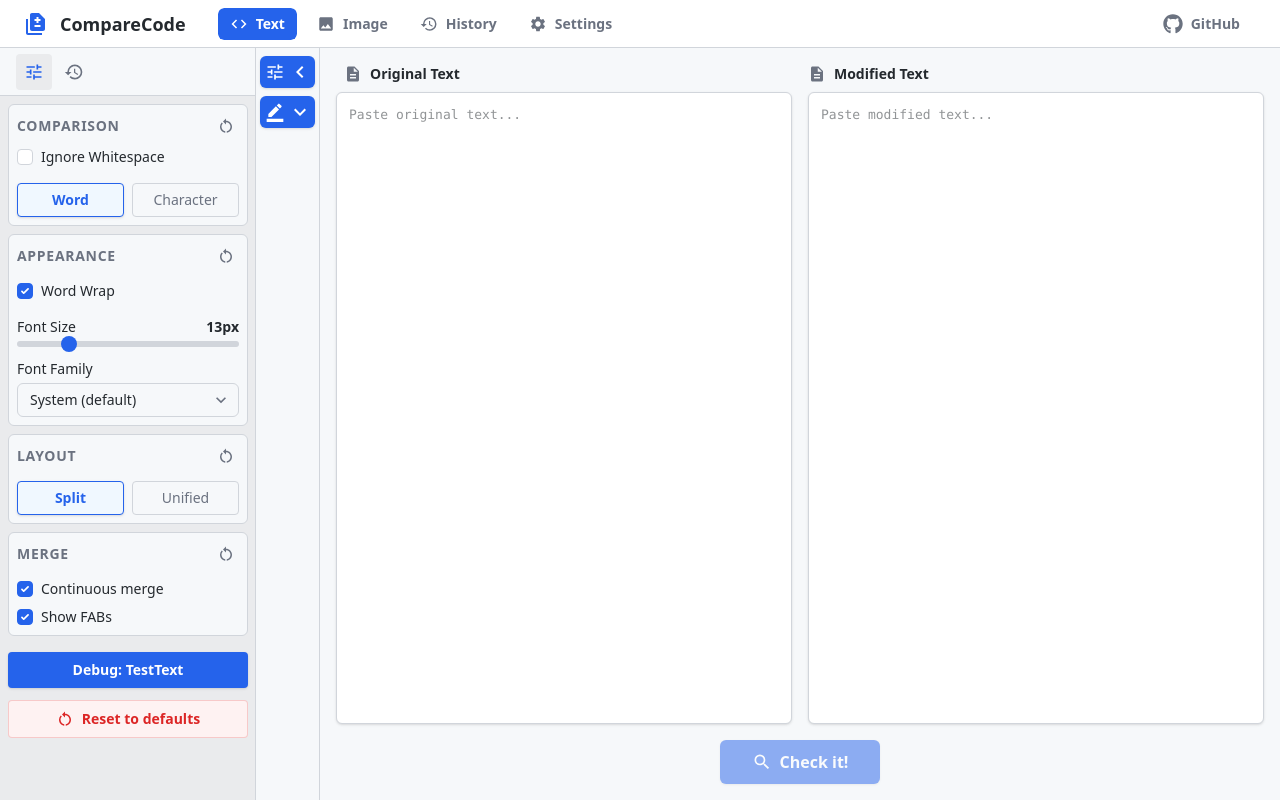
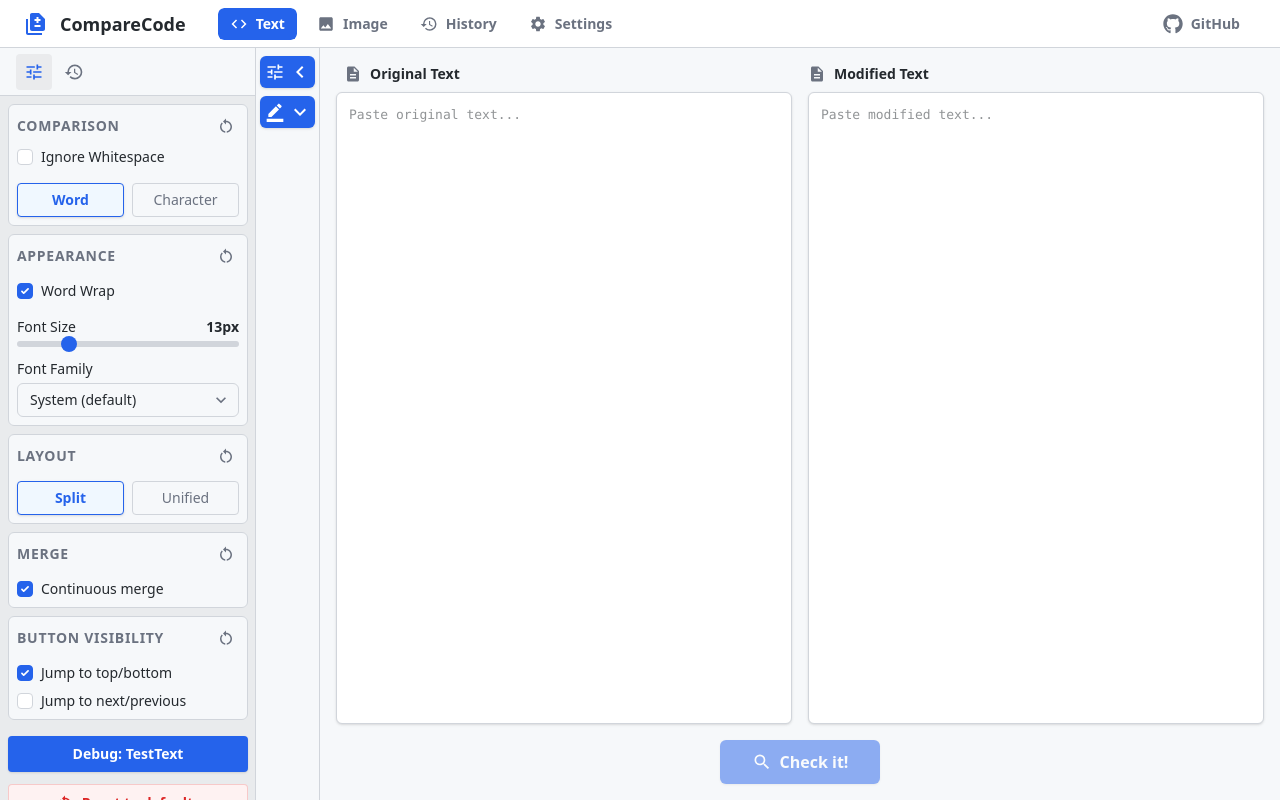
Before and after one commit to comparecode-web/comparecode-web, a Next.js app: page / in a window 1280 px wide. Built offline with nearby package versions, Linux system fonts and the light colour scheme.

Commit message:
feat: add button visibility controls for jump FABs and hydrate settings safely
Signed-off-by: Gabriel <60961939+gabrielfordevelopment@users.noreply.github.com>

```diff
--- a/components/layout/SettingsProvider.tsx
+++ b/components/layout/SettingsProvider.tsx
@@ -1,5 +1,14 @@
 "use client";
 
+import { useEffect } from "react";
+import { useSettingsStore } from "@/store/useSettingsStore";
+
 export function SettingsProvider({ children }: { children: React.ReactNode }) {
+  const loadSettings = useSettingsStore((state) => state.loadSettings);
+
+  useEffect(() => {
+    loadSettings();
+  }, [loadSettings]);
+
   return <>{children}</>;
 }
--- a/config/defaults.ts
+++ b/config/defaults.ts
@@ -16,5 +16,6 @@
   dateFormat: "MMMM d",
   timeFormat: TimeFormat.TwentyFourHour,
   isContinuousMergeEnabled: true,
-  isJumpButtonsVisible: true
+  isJumpButtonsVisible: true,
+  isMergeJumpButtonsVisible: false
 };
--- a/features/compare/text/components/diff/ComparisonView.tsx
+++ b/features/compare/text/components/diff/ComparisonView.tsx
@@ -1,7 +1,7 @@
 "use client";
 
 import { useEffect, useRef } from "react";
-import { MdKeyboardDoubleArrowDown, MdKeyboardDoubleArrowUp } from "react-icons/md";
+import { MdKeyboardArrowDown, MdKeyboardArrowUp, MdKeyboardDoubleArrowDown, MdKeyboardDoubleArrowUp } from "react-icons/md";
 import { useEditorStore } from "@/features/compare/text/store/useTextStore";
 import { useEditorUIStore } from "@/features/compare/text/store/useTextUIStore";
 import { useSettingsStore } from "@/store/useSettingsStore";
@@ -14,7 +14,17 @@
 import { cn } from "@/utils/uiHelpers";
 
 export function ComparisonView() {
-  const { comparisonResult, leftText, rightText, selectBlock, scrollToBlock, scrollToTop, scrollToBottom } = useEditorStore();
+  const {
+    comparisonResult,
+    leftText,
+    rightText,
+    selectBlock,
+    scrollToBlock,
+    scrollToTop,
+    scrollToBottom,
+    jumpToNextBlock,
+    jumpToPreviousBlock
+  } = useEditorStore();
   const { isInputExpanded } = useEditorUIStore();
   const { settings } = useSettingsStore();
   const { executeCompare } = useTextCompareActions();
@@ -94,6 +104,25 @@
               </button>
             </div>
           )}
+
+          {hasResult && settings.isMergeJumpButtonsVisible && (
+            <div className="absolute top-4 right-4 sm:right-16 z-30 flex flex-col items-center gap-2">
+              <button
+                onClick={jumpToPreviousBlock}
+                className="flex h-11 w-11 items-center justify-center rounded-full bg-accent-primary text-white shadow-md hover:bg-accent-hover transition-colors duration-(--duration-short)"
+                title="Jump to previous difference"
+              >
+                <MdKeyboardArrowUp className="text-2xl" />
+              </button>
+              <button
+                onClick={jumpToNextBlock}
+                className="flex h-11 w-11 items-center justify-center rounded-full bg-accent-primary text-white shadow-md hover:bg-accent-hover transition-colors duration-(--duration-short)"
+                title="Jump to next difference"
+              >
+                <MdKeyboardArrowDown className="text-2xl" />
+              </button>
+            </div>
+          )}
         </div>
       )}
     </div>
--- a/features/compare/text/components/editor/OptionsView.tsx
+++ b/features/compare/text/components/editor/OptionsView.tsx
@@ -20,6 +20,7 @@
       <AppearanceSection />
       <LayoutSection />
       <MergeSection />
+      <ButtonVisibilitySection />
       <ActionSection />
     </div>
   );
@@ -138,7 +139,7 @@
       <div className="flex items-center justify-between">
         <h3 className="text-sm font-semibold text-text-secondary uppercase tracking-wider">Merge</h3>
         <button
-          onClick={() => resetSectionToDefaults(["isContinuousMergeEnabled", "isJumpButtonsVisible"])}
+          onClick={() => resetSectionToDefaults(["isContinuousMergeEnabled"])}
           className="text-text-secondary hover:text-accent-primary transition-colors p-1 rounded hover:bg-hover-overlay"
           title="Restore section defaults"
         >
@@ -152,11 +153,37 @@
         title="If enabled, merging will automatically jump to the next merge block."
         containerClassName="mt-1"
       />
+    </div>
+  );
+}
+
+function ButtonVisibilitySection() {
+  const { settings, updateSettings, resetSectionToDefaults } = useSettingsStore();
+
+  return (
+    <div className="flex flex-col gap-2 rounded-md border border-border-default bg-bg-secondary p-2">
+      <div className="flex items-center justify-between">
+        <h3 className="text-sm font-semibold text-text-secondary uppercase tracking-wider">Button visibility</h3>
+        <button
+          onClick={() => resetSectionToDefaults(["isJumpButtonsVisible", "isMergeJumpButtonsVisible"])}
+          className="text-text-secondary hover:text-accent-primary transition-colors p-1 rounded hover:bg-hover-overlay"
+          title="Restore section defaults"
+        >
+          <MdRestartAlt className="text-lg" />
+        </button>
+      </div>
       <Checkbox
         checked={settings.isJumpButtonsVisible}
         onChange={(e) => updateSettings({ isJumpButtonsVisible: e.target.checked })}
-        label="Show FABs"
+        label="Jump to top/bottom"
         title="Shows floating jump buttons in the diff view so you can quickly jump to the top and bottom."
+        containerClassName="mt-1"
+      />
+      <Checkbox
+        checked={settings.isMergeJumpButtonsVisible}
+        onChange={(e) => updateSettings({ isMergeJumpButtonsVisible: e.target.checked })}
+        label="Jump to next/previous"
+        title="Shows floating merge jump buttons in the top-right corner so you can quickly jump to previous or next merge block."
       />
     </div>
   );
--- a/store/useSettingsStore.ts
+++ b/store/useSettingsStore.ts
@@ -11,12 +11,8 @@
   resetSectionToDefaults: (keys: Array<keyof AppSettings>) => void;
 }
 
-function getInitialSettings(): AppSettings {
-  return SettingsService.loadSettings();
-}
-
 export const useSettingsStore = create<SettingsState>((set, get) => ({
-  settings: getInitialSettings(),
+  settings: defaultSettings,
   loadSettings: () => {
     const loaded = SettingsService.loadSettings();
     set({ settings: loaded });
--- a/types/settings.ts
+++ b/types/settings.ts
@@ -37,4 +37,5 @@
   timeFormat: TimeFormat;
   isContinuousMergeEnabled: boolean;
   isJumpButtonsVisible: boolean;
+  isMergeJumpButtonsVisible: boolean;
 }
```
